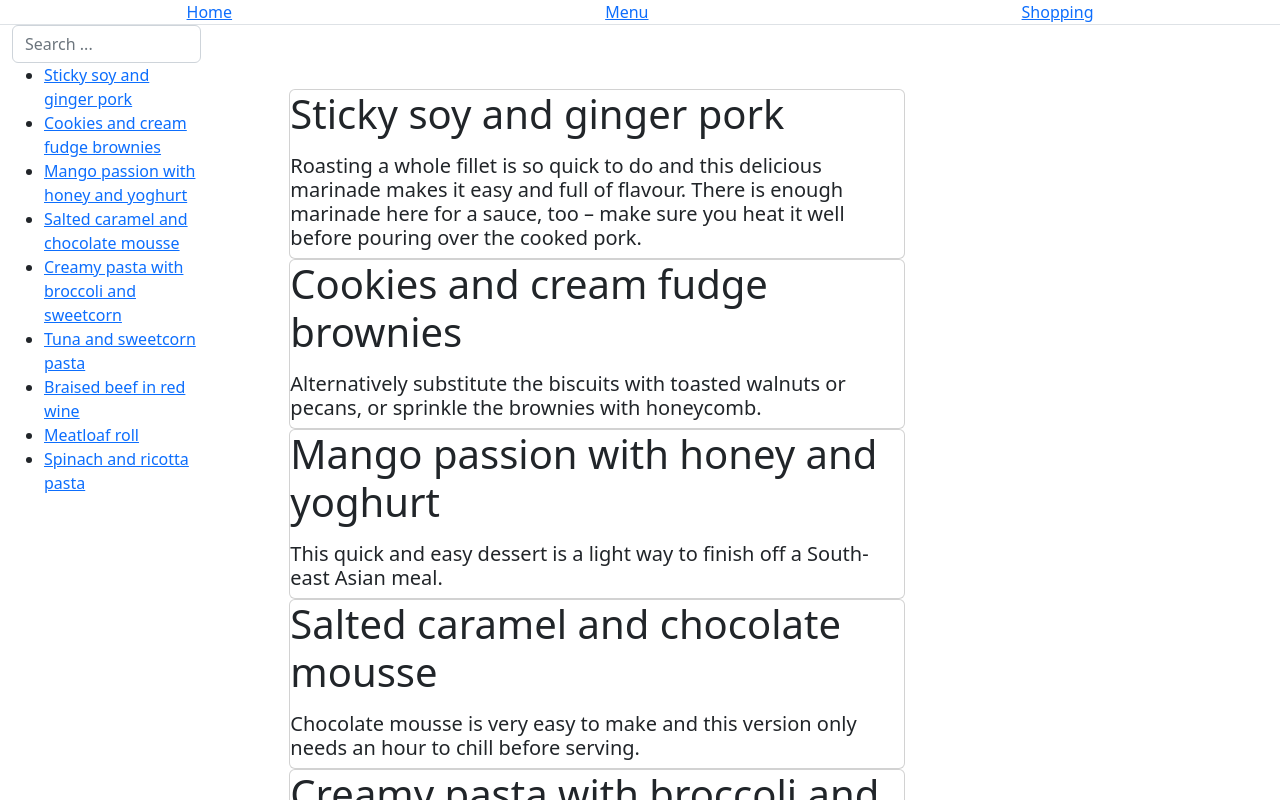
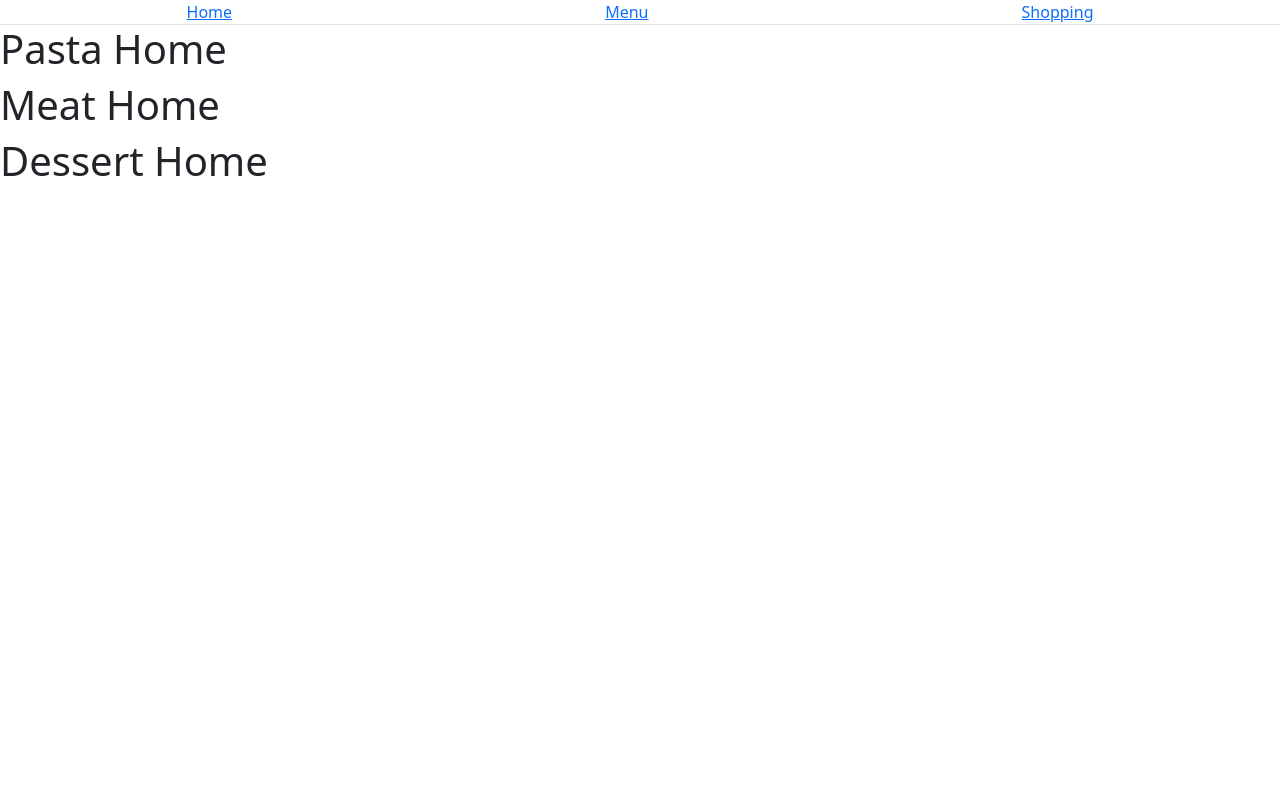
Before and after one commit to anthonyto01/FEWD-Coursework-1, a React (Create React App) app: page / in a window 1280 px wide. Shown: the top 800 px of the page. Built offline with nearby package versions, Linux system fonts and the light colour scheme.

Commit message:
Complete Overhaul with Search/Filter Function working

```diff
--- a/src/App.js
+++ b/src/App.js
@@ -1,29 +1,30 @@
 import "bootstrap/dist/css/bootstrap.min.css";
 import { BrowserRouter, Routes, Route } from "react-router-dom";
+import { recipes } from "./data/data";
 import Home from "./components/Home";
 import Shopping from "./components/Shopping";
 import Navigation from "./components/Navigation";
 import Error404 from "./components/Error404";
-import { recipes } from "./data/data";
-
-
-import Menu from "./components/Menu";
 import Recipe from "./components/Recipe";
-import DisplayRecipe from "./components/DisplayRecipe";
+import Search from "./components/Search";
 
 function App() {
   return (
     <BrowserRouter>
-    <Routes>
-        <Route path="/" element={<Navigation/>}>
-            <Route index element={<Home />}/>
-            <Route path="recipe/:itemId" element={<DisplayRecipe recipes={recipes} />} />
-            <Route path="menu" element={<Menu />} />
-            <Route path="shopping" element={<Shopping />} />
-            <Route path="*" element={<Error404 />}/>
+      <Routes>
+        <Route path="/" element={<Navigation />}>
+        <Route path="/" element={<Home />}/>
+
+        <Route path="menu" element={<Search details={recipes} />} >
+          <Route path=":itemId" element={<Recipe recipes={recipes} />} />
         </Route>
-    </Routes>
+
+        <Route path="shopping" element={<Shopping />} />
+        <Route path="*" element={<Error404 />} />
+        </Route>
+      </Routes>
     </BrowserRouter>
   );
 }
+
 export default App;
--- a/src/components/DisplayRecipe.js
+++ b/src/components/DisplayRecipe.js
@@ -1,7 +1,7 @@
 import React from "react";
-import { useParams } from "react-router-dom";
+import {  useParams } from "react-router-dom";
+import FetchData from "./FetchNutrition";
 import Accordion from "react-bootstrap/Accordion";
-import FetchData from "./FetchNutrition";
 
 const DisplayRecipe = ({ recipes }) => {
   const { itemId } = useParams();
@@ -9,8 +9,8 @@ const DisplayRecipe = ({ recipes }) => {
     return item.name === itemId;
   });
   const ingredients = currentItem[0].ingredients;
+  const name = currentItem[0].name;
   const method = currentItem[0].method;
-  const name = currentItem[0].name;
 
   return (
     <>
--- a/src/components/Filter.js
+++ b/src/components/Filter.js
@@ -1,5 +1,5 @@
 import React, { Component } from "react";
-import Home from "./Home";
+import Menu from "./Menu";
 
 class Search extends Component {
   constructor(props) {
@@ -29,7 +29,7 @@ class Search extends Component {
             onChange={this.change}
           />
         </div>
-        <Home recipes={filtered} />
+        <Menu foodList={filtered} />
       </div>
     );
   }
--- a/src/components/Home.js
+++ b/src/components/Home.js
@@ -1,44 +1,13 @@
-import React, { useState } from "react";
-import { Link } from "react-router-dom";
-import {recipes} from "../data/data";
-import Recipe from "./Recipe";
+import React from "react";
 
 const Home = () => {
-  const [searchField, setSearchField] = useState("");
+  return (
+    <>
+      <h1>Pasta Home</h1>
 
-  const filtered = recipes.filter((entry) => {
-    return entry.name.toLowerCase().includes(searchField.toLowerCase())|| entry.description.toLowerCase().includes(searchField.toLowerCase());
-
-   });
-
-  return (
-
-    <>
-      <div className="container-fluid">
-        <div className="row">
-          <div className="col-2 submenu main-color">
-          <input
-             className="form-control"
-             type="text"
-             placeholder="Search ..."
-             onChange={(e) =>  setSearchField(e.target.value)}
-           />
-            <ul>
-              {recipes.map((recipe) => (
-                <li key={recipe.id}>
-                  <Link to={recipe.name}>{recipe.name}</Link>
-                </li>
-              ))}
-            </ul>
-          </div>
-          <div className="col-6" style={{ margin: "5%" }}>
-          <Recipe recipes={filtered} />
-          </div>
-          <div className="col-4"></div>
-        </div>
-      </div>
+      <h1>Meat Home</h1>
+      <h1>Dessert Home</h1>
     </>
   );
 };
-
-export default Home;
+  export default Home;
--- a/src/components/Menu.js
+++ b/src/components/Menu.js
@@ -1,15 +1,34 @@
-import React from "react";
+import React, { useState } from "react";
+import { Link, Outlet } from "react-router-dom";
 
-const Menu = () => {
+const Menu = ({ recipes }) => {
+  const [selectedItems, setSelectedItems] = useState([]);
+  const handleClick = (e, selectedItem) => {
+    let newState = [...selectedItems, selectedItem];
+    setSelectedItems(newState);
+  };
+
   return (
     <>
-      <h1>Pasta Menu</h1>
-
-      <p>Introductory Text</p>
-      <p>Probably also have a banner image/carousel/etc.</p>
-      <h1>Meat Menu</h1>
-      <h1>Dessert Menu</h1>
+      <div className="container-fluid">
+        <div className="row">
+          <div className="col-2 submenu main-color">
+            <ul class="gradient-list">
+              {recipes.map((recipe) => (
+                <li key={recipe.id}>
+                  <Link to={recipe.name}>{recipe.name}</Link>
+                </li>
+              ))}
+            </ul>
+          </div>
+          <div className="col-6" style={{ margin: "5%" }}>
+            <Outlet />
+          </div>
+          <div className="col-4"></div>
+        </div>
+      </div>
     </>
   );
 };
-  export default Menu;
+
+export default Menu;
--- a/src/components/Recipe.js
+++ b/src/components/Recipe.js
@@ -1,15 +1,39 @@
 import React from "react";
-import { useParams } from "react-router-dom";
-import Accordion from "react-bootstrap/Accordion";
-import DisplayRecipe from "./DisplayRecipe";
-import Card from 'react-bootstrap/Card';
+import {  useParams } from "react-router-dom";
+import Card from "react-bootstrap/Card";
 
-export default function Recipe({ recipes }) {
-    return recipes.map(recipe => (
-            <Card key={recipe.id}>
-                <h1>{recipe.name}</h1>
-                <h3>{recipe.rating}</h3>
-                <h5>{recipe.description}</h5>
-            </Card>
-        ))
-}
+import DisplayRecipe from "./DisplayRecipe"
+
+const Recipe = ({ recipes }) => {
+    const { itemId } = useParams();
+    const currentItem = recipes.filter((item) => {
+      return item.name === itemId;
+    });
+    const { name, description, rating, img } = currentItem[0];
+
+    return (
+        <>
+          <Card style={{width: '50rem'}}>
+                <Card.Img variant="top" src={img}/>
+                <Card.Body style={{ textAlign: "center"}}>
+                    <Card.Title>
+                        {name}
+                    </Card.Title>
+                    <Card.Text>
+                        {rating}
+                        {description}
+                    </Card.Text>
+                </Card.Body>
+                <Card.Body>
+                    <Card.Text>
+                        <DisplayRecipe recipes={recipes}/>
+                    </Card.Text>
+                </Card.Body>
+        </Card>
+        <p></p>
+        </>
+    );
+};
+
+
+export default Recipe;
--- a/src/components/Search.js
+++ b/src/components/Search.js
@@ -1,13 +1,11 @@
 import React, { useState } from "react";
-import { recipes } from "../data/data";
-import Recipe from "./Recipe";
+import Menu from "./Menu";
 
-function Search() {
+function Search({ details }) {
    const [searchField, setSearchField] = useState("");
 
- const filtered = recipes.filter((entry) => {
+  const filtered = details.filter((entry) => {
     return entry.name.toLowerCase().includes(searchField.toLowerCase())|| entry.description.toLowerCase().includes(searchField.toLowerCase());
-
   });
 
   return (
@@ -20,10 +18,9 @@ function Search() {
               onChange={(e) =>  setSearchField(e.target.value)}
             />
           </div>
-         <Recipe recipes={filtered} />
+          <Menu recipes={filtered} />
       </div>
 
   );
 }
-
 export default Search;
--- a/src/components/Shopping.js
+++ b/src/components/Shopping.js
@@ -1,4 +1,4 @@
-import React, { useState, useEffect } from 'react';
+import React, { useState } from 'react';
 
 import { FontAwesomeIcon } from '@fortawesome/react-fontawesome';
 import { faChevronRight, faChevronLeft, faCircle, faCheckCircle, faPlus } from '@fortawesome/free-solid-svg-icons';
--- a/src/data/data.js
+++ b/src/data/data.js
@@ -5,6 +5,7 @@ export const recipes = [
         description: "Roasting a whole fillet is so quick to do and this delicious marinade makes it easy and full of flavour. There is enough marinade here for a sauce, too – make sure you heat it well before pouring over the cooked pork.",
         rating: "",
         menu: "Meat",
+        img: "https://ichef.bbci.co.uk/food/ic/food_16x9_1600/recipes/sticky_soy_and_ginger_45939_16x9.jpg",
         ingredients: [
 
             "4cm/1½in fresh root ginger, peeled and grated",
@@ -36,6 +37,7 @@ export const recipes = [
         description: "Alternatively substitute the biscuits with toasted walnuts or pecans, or sprinkle the brownies with honeycomb.",
         rating: "",
         menu: "Dessert",
+        img: "https://ichef.bbci.co.uk/food/ic/food_16x9_1600/recipes/cookies_and_cream_fudge_48648_16x9.jpg",
         ingredients: [
 
             "165g/5½oz butter, plus extra for greasing",
@@ -67,6 +69,7 @@ export const recipes = [
         description: "This quick and easy dessert is a light way to finish off a South-east Asian meal.",
         rating: "",
         menu: "Dessert",
+        img: "https://ichef.bbci.co.uk/food/ic/food_16x9_1600/recipes/mangopassionwithhone_67097_16x9.jpg",
         ingredients: [
 
             "400g/14oz carton Greek-style yoghurt",
@@ -89,6 +92,7 @@ export const recipes = [
         description: "Chocolate mousse is very easy to make and this version only needs an hour to chill before serving. ",
         rating: "",
         menu: "Dessert",
+        img: "https://ichef.bbci.co.uk/food/ic/food_16x9_1600/recipes/salted_caramel_and_18373_16x9.jpg",
         ingredients: [
 
             "100g/3½oz granulated sugar",
@@ -118,6 +122,7 @@ export const recipes = [
         description: "The perfect midweek creamy pasta dish, from pan to plate in 15 minutes. You can use any pasta shapes you like. The lemon zest adds a little ‘zing’ but you can leave it out if you prefer..",
         rating: "",
         menu: "Pasta",
+        img: "https://ichef.bbci.co.uk/food/ic/food_16x9_1600/recipes/creamy_pasta_with_99280_16x9.jpg",
         ingredients: [
 
             "300g/10½oz dried penne pasta, or other pasta shapes",
@@ -143,6 +148,7 @@ export const recipes = [
         description: "An easy family favourite recipe that incorporates healthy fish within a tight budget. Use your favourite pasta shapes and feel free to add alternative frozen, fresh or tinned vegetables too.",
         rating: "",
         menu: "Pasta",
+        img: "https://ichef.bbci.co.uk/food/ic/food_16x9_1600/recipes/tuna_and_sweetcorn_pasta_83463_16x9.jpg",
         ingredients: [
 
             "300g/10½oz dried pasta shells, or other pasta shapes",
@@ -168,6 +174,7 @@ export const recipes = [
         description: "Tender, lean topside of beef, marinated and cooked slowly in red wine with herbs vegetables.",
         rating: "",
         menu: "Meat",
+        img: "https://ichef.bbci.co.uk/food/ic/food_16x9_1600/recipes/braised_beef_in_red_wine_79613_16x9.jpg",
         ingredients: [
 
             "1kg/2lb 4oz topside of beef",
@@ -199,6 +206,7 @@ export const recipes = [
         description: "Meatloaf-meets-Wellington-meets-sausage-roll and with a line of hard-boiled eggs hidden inside.",
         rating: "",
         menu: "Meat",
+        img: "https://ichef.bbci.co.uk/food/ic/food_16x9_1600/recipes/meatloaf_roll_74453_16x9.jpg",
         ingredients: [
 
             "500g/1lb 2oz lean beef mince",
@@ -232,6 +240,7 @@ export const recipes = [
         description: "You can make Anna Del Conte's quick and easy spinach and ricotta pasta sauce in less time than it takes to cook the pasta.",
         rating: "",
         menu: "Pasta",
+        img: "https://ichef.bbci.co.uk/food/ic/food_16x9_1600/recipes/spinach_and_ricotta_58990_16x9.jpg",
         ingredients: [
 
             "150g/5½oz dried farfalle or tagliatelle",
```
Also changed, not shown: src/data/shoppinglist.js (added, +7 -0 lines). Lines whose indentation alone changed are shown as unchanged.
